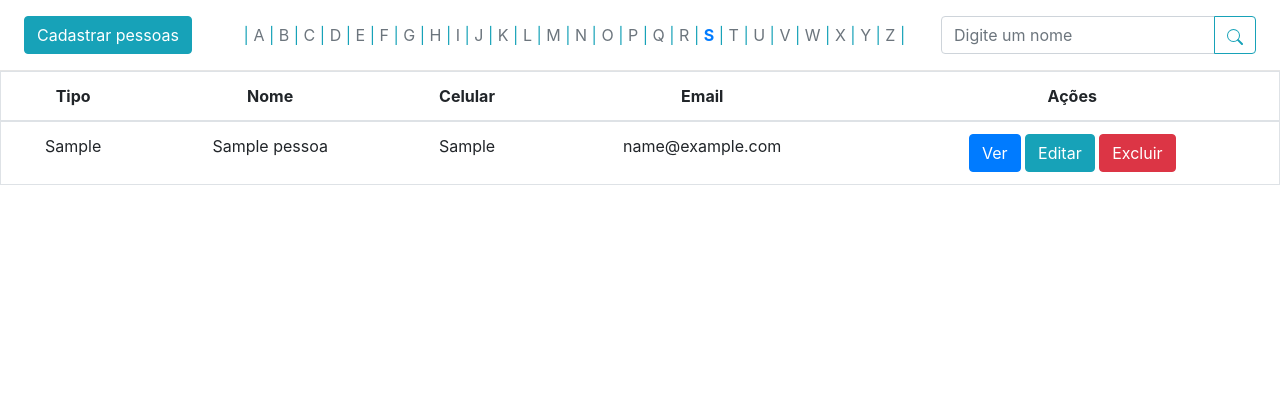
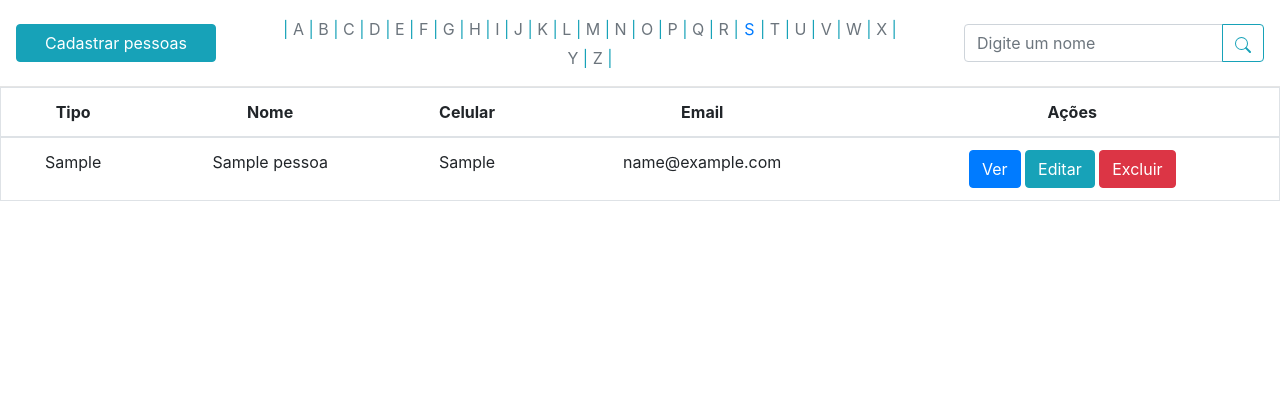
Before and after one commit to yunger7/Agenda, a PHP site: page /pessoas.php in a window 1280 px wide. Shown: the part 152-572 px from the top of the page. Run offline with PHP 8.4, Linux system fonts and the light colour scheme; the visitor is signed in with stand-in values (Sample User, id 1); tables that the repository leaves empty or names only in its code hold one stand-in row (values such as "Sample post").

Commit message:
Add search into a single page

```diff
--- a/config/cadusuario.php
+++ b/config/cadusuario.php
@@ -3,7 +3,7 @@ include('conecta.php');
 
 $nome = $_POST['nome'];
 $login = $_POST['login'];
-$senha = $_POST['senha'];
+$senha = base64_encode($_POST['senha']);
 $tipo = $_POST['tipo'];
 
 // VERIFICAR SE EXISTE REGISTRO NO BANCO
--- a/config/editar-usuario.php
+++ b/config/editar-usuario.php
@@ -12,11 +12,11 @@ $idEditar = $_GET['id'] ?? $_POST['id-editar'];
 if (isset($_POST['submit'])) {
   $nome = $_POST['nome'];
   $login = $_POST['login'];
-  $senha = $_POST['senha'];
+  $senha = base64_encode($_POST['senha']);
   $tipo = $_POST['tipo'];
 
   // VERIFICAR SE EXISTE REGISTRO NO BANCO
-  $usuario = mysqli_query($conn, "SELECT * FROM usuario WHERE nome = '$nome' AND login = '$login'");
+  $usuario = mysqli_query($conn, "SELECT * FROM usuario WHERE nome = '$nome' AND login = '$login' AND senha = '$senha'");
   if (mysqli_num_rows($usuario) > 0) {
     // Já existe no banco
     echo "
--- a/config/login.php
+++ b/config/login.php
@@ -3,7 +3,7 @@
   session_start();
   include('conecta.php');
   $login = $_POST['login'];
-  $senha = $_POST['senha'];
+  $senha = base64_encode($_POST['senha']);
 
   // verificar se existe no banco
   $sql = "SELECT * FROM usuario WHERE login = '$login' AND senha = '$senha'";
--- a/pessoas.php
+++ b/pessoas.php
@@ -5,21 +5,11 @@ if ($_SESSION["status"] != "ok") {
   header('location: index.php');
 }
 
-include('config/conecta.php');
-
-// BUSCAR REGISTROS
-$sql = "SELECT id, tipo, nome, celular, email FROM pessoa ORDER BY nome";
-$resultado = mysqli_query($conn, $sql);
-$pessoas = mysqli_fetch_all($resultado, MYSQLI_ASSOC);
-
-// LIBERAR MEMÓRIA
-mysqli_free_result($resultado);
-mysqli_close($conn);
-
 ?>
 
 <!DOCTYPE html>
 <html lang="pt-br">
+
 <head>
   <meta charset="UTF-8">
   <meta name="viewport" content="width=device-width, initial-scale=1.0">
@@ -58,10 +48,11 @@ mysqli_close($conn);
   <nav>
     <?php include 'templates/menu.php'; ?>
   </nav>
-  <section id="top-bar" class="my-3 d-flex justify-content-between align-items-center">
-    <a href="cadastrar-pessoas.php" class="btn btn-info ml-4">Cadastrar pessoas</a>
-    <ul class="m-0 ml-3 list-unstyled">
-      <?php
+  <section id="top-bar" class="my-3">
+    <form action="<?php echo $_SERVER['PHP_SELF']; ?>" method="GET" class="px-3 d-flex justify-content-between align-items-center">
+      <a href="cadastrar-pessoas.php" class="btn btn-info w-25" style="max-width: 200px;">Cadastrar pessoas</a>
+      <ul class="m-0 w-50 list-unstyled text-center">
+        <?php
         include('config/conecta.php');
         $alfabeto = ["A", "B", "C", "D", "E", "F", "G", "H", "I", "J", "K", "L", "M", "N", "O", "P", "Q", "R", "S", "T", "U", "V", "W", "X", "Y", "Z"];
 
@@ -69,19 +60,19 @@ mysqli_close($conn);
         $iniciais = mysqli_fetch_all($letrasExistentes, MYSQLI_ASSOC);
 
         echo "<span class='text-info' style='cursor: default;'> | </span>";
-        foreach($alfabeto as $letra){
-          foreach($iniciais as $inicial){
-            if($inicial['letra'] == $letra){
-              echo "<li class='d-inline font-weight-bold'><a href='config/procurar-letra.php?letra=$letra' id='move-up' class='text-decoration-none'>$letra</a></li>";
+        foreach ($alfabeto as $letra) {
+          foreach ($iniciais as $inicial) {
+            if ($inicial['letra'] == $letra) {
+              echo "<li class='d-inline font-weight-bold'><input type='submit' name='letra' value='$letra' id='move-up' class='btn btn-link text-decoration-none p-0 mb-1'></li>";
             }
           }
           $c = 0;
-          foreach($iniciais as $inicial){
-            if($inicial['letra'] != $letra){
+          foreach ($iniciais as $inicial) {
+            if ($inicial['letra'] != $letra) {
               $c++;
             }
           }
-          if($c == count($iniciais)){
+          if ($c == count($iniciais)) {
             echo "<li class='d-inline'><a href='#' id='move-up' class='text-decoration-none text-secondary' style='cursor: default;'>$letra</a></li>";
           }
           echo "<span class='text-info' style='cursor: default;'> | </span>";
@@ -90,11 +81,11 @@ mysqli_close($conn);
         // LIBERAR MEMÓRIA
         mysqli_free_result($letrasExistentes);
         mysqli_close($conn);
-      ?>
-    </ul>
-    <form action="config/procurar.php" method="GET" class="mr-4">
-      <div class="input-group">
-        <input type="text" name="nome-procurar" class="form-control" placeholder="Digite um nome" required>
+        ?>
+      </ul>
+
+      <div class="input-group w-25" style="max-width: 300px;">
+        <input type="text" name="nome-procurar" class="form-control" placeholder="Digite um nome">
         <div class="input-group-append">
           <button type="submit" class="btn btn-outline-info">
             <svg width="1em" height="1em" viewBox="0 0 16 16" class="bi bi-search" fill="currentColor" xmlns="http://www.w3.org/2000/svg">
@@ -108,7 +99,77 @@ mysqli_close($conn);
   </section>
   <hr class="m-0">
   <main>
-    <table class="table table-hover text-center mb-0 border">
+    <?php
+    if (!isset($_GET['letra']) && !isset($_GET['nome-procurar'])) {
+      // primeiro load da página
+
+      include('config/conecta.php');
+
+      // BUSCAR TODOS OS REGISTROS
+      $sql = "SELECT id, tipo, nome, celular, email FROM pessoa ORDER BY nome";
+      $resultado = mysqli_query($conn, $sql);
+      $pessoas = mysqli_fetch_all($resultado, MYSQLI_ASSOC);
+
+      // LIBERAR MEMÓRIA
+      mysqli_free_result($resultado);
+      mysqli_close($conn);
+    ?>
+      <table class="table table-hover text-center mb-0 border">
+        <thead>
+          <tr>
+            <th scope="col">Tipo</th>
+            <th scope="col">Nome</th>
+            <th scope="col">Celular</th>
+            <th scope="col">Email</th>
+            <th scope="col">Ações</th>
+          </tr>
+        </thead>
+        <tbody>
+          <?php foreach ($pessoas as $pessoa) : ?>
+            <tr>
+              <td><?php echo $pessoa['tipo']; ?></td>
+              <td><?php echo $pessoa['nome']; ?></td>
+              <td><?php echo $pessoa['celular']; ?></td>
+              <td><?php echo $pessoa['email']; ?></td>
+              <td>
+                <a href="config/verpessoa.php?id=<?php echo $pessoa['id'] ?>" class="btn btn-primary">Ver</a>
+                <a href="config/editar-pessoa.php?id=<?php echo $pessoa['id']; ?>" class="btn btn-info">Editar</a>
+                <a href="config/excluir-pessoa.php?id=<?php echo $pessoa['id']; ?>" class="btn btn-danger">Excluir</a>
+              </td>
+            </tr>
+          <?php endforeach; ?>
+        </tbody>
+      </table>
+    <?php } else {
+      $cases = [$_GET['letra'] ?? "", $_GET['nome-procurar'] ?? ""];
+
+      switch ($cases) {
+        case ($cases[0] !== "" && $cases[1] == ""):
+          // pesquisa por letra
+          $letra = trim($_GET['letra']);
+          $sql = "SELECT id, tipo, nome, celular, email FROM pessoa WHERE nome LIKE '$letra%' ";
+          break;
+        case ($cases[0] == "" && $cases[1] !== ""):
+          // pesquisa por nome
+          $nome = trim($_GET['nome-procurar']);
+          $sql = "SELECT id, tipo, nome, celular, email FROM pessoa WHERE nome LIKE '%$nome%' ";
+          break;
+        case ($cases[0] == "" && $cases[1] == ""):
+          // nome está vazio
+          $sql = "SELECT id, tipo, nome, celular, email FROM pessoa ORDER BY nome";
+          break;
+      }
+      // PESQUISA NO BANCO
+      include('config/conecta.php');
+      $res = mysqli_query($conn, $sql);
+      $pessoas = mysqli_fetch_all($res, MYSQLI_ASSOC);
+
+      mysqli_free_result($res);
+      mysqli_close($conn);
+
+      ?>
+      <!-- Tabela resultado -->
+      <table class="table table-hover text-center mb-0 border">
       <thead>
         <tr>
           <th scope="col">Tipo</th>
@@ -134,6 +195,8 @@ mysqli_close($conn);
         <?php endforeach; ?>
       </tbody>
     </table>
+    <?php } ?>
+
   </main>
   <?php include 'templates/footer.php'; ?>
 </body>
```
Also changed, not shown: config/verpessoa.php (+30 -2 lines).
